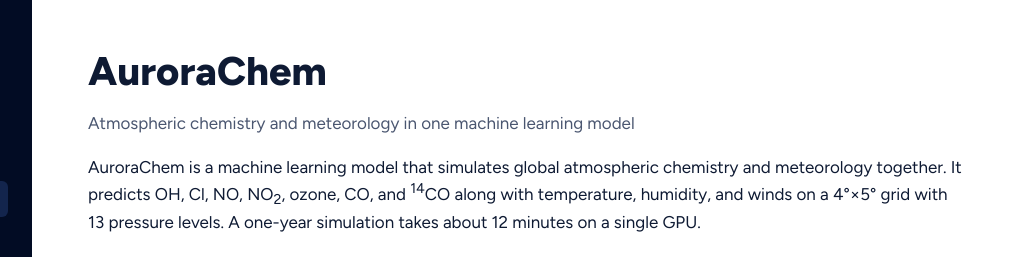
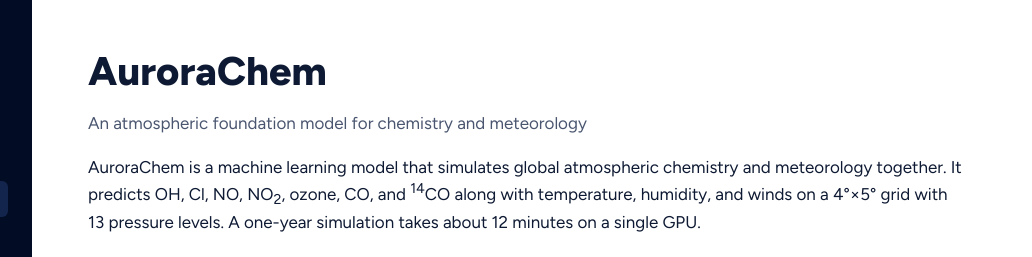
Before and after one commit to AuroraChem/AuroraChem.github.io, a plain HTML site: page index.html in a window 1280 px wide. Shown: the top 257 px of the page, 248-1280 px from the left. Drawn offline with Linux system fonts and the light colour scheme.

Commit message:
Updating website, A. Turner

```diff
--- a/index.html
+++ b/index.html
@@ -49,7 +49,7 @@
     <main class="content">
       <div class="content-inner">
         <h1>AuroraChem</h1>
-        <p class="lede">Atmospheric chemistry and meteorology in one machine learning model</p>
+        <p class="lede">An atmospheric foundation model for chemistry and meteorology</p>
 
         <p>AuroraChem is a machine learning model that simulates global atmospheric chemistry and meteorology together. It predicts OH, Cl, NO, NO<sub>2</sub>, ozone, CO, and <sup>14</sup>CO along with temperature, humidity, and winds on a 4&deg;&times;5&deg; grid with 13 pressure levels. A one-year simulation takes about 12 minutes on a single GPU.</p>
 
```
